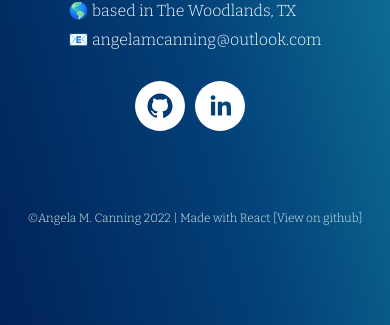
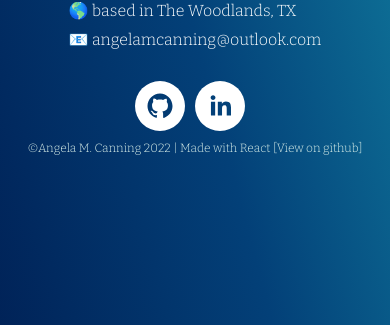
Before and after one commit to AngelaMaC/angelacanning, a React (Create React App) app: page / in a window 390 px wide. Shown: the part 388-713 px from the top of the page. Built offline with nearby package versions, Linux system fonts and the light colour scheme.

Commit message:
Modified file names and cleaned up CSS

```diff
--- a/src/App.js
+++ b/src/App.js
@@ -1,4 +1,4 @@
-import Header from './Header'
+import Navbar from './Navbar'
 import Main from './pages/Main'
 import About from './pages/About'
 import Portfolio from './pages/Portfolio'
@@ -11,7 +11,7 @@ function App() {
   return (
     <div className="App">
       <BrowserRouter>
-        <Header />
+        <Navbar />
         <Routes>
           <Route path='/' element={<Main />} />
           <Route path='about' element={<About />} />
--- a/src/Footer.js
+++ b/src/Footer.js
@@ -1,6 +1,6 @@
 const Footer = () => {
     return (
-        <footer className='created'>
+        <footer className='footer'>
             &copy;Angela M. Canning 2022 | Made with <a href='https://reactjs.org' target='blank' rel='noopener noreferrer'>React </a> <a href='https://github.com/AngelaMaC/angelacanning' target='blank' rel='noopener noreferrer'>[View on github]</a>
         </footer>
     )
--- a/src/Header.js
+++ b/src/Navbar.js
@@ -1,6 +1,6 @@
 import { Link } from 'react-router-dom'
 
-export const Header = () => {
+export const Navbar = () => {
     return (
         <nav className='main-nav'>
             <div className='nav'>
@@ -14,4 +14,4 @@ export const Header = () => {
     )
 }
 
-export default Header
+export default Navbar
--- a/src/index.css
+++ b/src/index.css
@@ -1,40 +1,25 @@
-/* @import url('https://fonts.googleapis.com/css2?family=Lekton&display=swap'); */
-/* @import url('https://fonts.googleapis.com/css2?family=Nunito&display=swap'); */
-/* @import url('https://fonts.googleapis.com/css2?family=Aleo&display=swap'); */
-/* @import url('https://fonts.googleapis.com/css2?family=Mulish:wght@300&display=swap'); */
 @import url('https://fonts.googleapis.com/css2?family=Bitter:wght@300;700&display=swap');
 
 * {
   box-sizing: border-box;
   margin: 0;
   padding: 0;
-  /* font-family: 'Lekton', sans-serif; */
-  /* font-family: 'Aleo', serif; */
-  /* font-family: 'Mulish', sans-serif; */
   font-family: 'Bitter', serif;
 }
 
 html,
-body,
-#root {
+body {
   height: 100%;
   width: 100%;
-}
-
-#root {
-  display: flex;
-  flex-direction: column;
 }
 
 .App {
   height: 100vh;
   width: 100%;
-
 }
 
 body {
   background: linear-gradient(75deg, #001f54, #034078, #1282a2) fixed;
-
 }
 
 li {
@@ -42,8 +27,8 @@ li {
   font-size: 18px;
 }
 
+/* Navbar */
 .main-nav {
-  /* width: 100%; */
   display: flex;
   flex-direction: column;
 }
@@ -54,7 +39,6 @@ li {
   justify-content: center;
   align-items: center;
   gap: 6rem;
-  /* padding: 0 1rem; */
 }
 
 .nav ul {
@@ -108,38 +92,9 @@ li {
   color: #fff;
 }
 
-/* colorful hover effect by https://codepen.io/t_afif/pen/MWmZQxg */
-.color-hover :active {
-  padding: 10px;
-  color: #0000;
-  font-weight: bold;
-  background: linear-gradient(rgb(255, 255, 255) 0 0) center/100% 100% no-repeat #3FB8AF;
-  -webkit-background-clip: text;
-  background-clip: text;
-  transition: .15s linear;
-}
-
-.color-hover:active {
-  background-size: 0 100%;
-}
-
-.color-hover:before {
-  content: "";
-  position: absolute;
-  inset: auto 50% 0;
-  height: 4px;
-  background-color: inherit;
-  transition: inherit;
-}
-
-.color-hover:hover:before {
-  inset: auto 0 0;
-}
-
-/* Main */
+/* Main (Home) */
 .wrapper {
   margin-top: 20px;
-  /* border: 1px solid salmon; */
   display: flex;
   justify-content: center;
 }
@@ -202,7 +157,6 @@ li {
 }
 
 .socials {
-  font-size: 1.5rem;
   margin-top: 2rem;
 }
 
@@ -210,11 +164,11 @@ li {
   margin-right: 10px;
 }
 
-.social-icons:hover {
+.social-bkg:hover {
   background-color: #3FB8AF;
+  height: 200px;
+  width: 200px;
   border-radius: 50%;
-  height: 300px;
-  width: 300px;
 }
 
 .email a {
@@ -222,11 +176,14 @@ li {
   text-decoration: none;
 }
 
-.created {
+.footer {
+  /* position: fixed;
+  left: 0;
+  bottom: 50px;
+  right: 0; */
   text-align: center;
   color: #DDF2EB;
   margin-top: auto;
-  /* margin-top: 200px; */
 }
 
 footer a {
@@ -290,6 +247,9 @@ footer a:hover {
 
 #about-text-box {
   max-width: 70vw;
+  display: flex;
+  justify-content: center;
+  align-items: center;
 }
 
 .about {
@@ -341,8 +301,6 @@ footer a:hover {
   padding-bottom: 10px;
 }
 
-
-
 .pages-left-container ul li {
   font-size: 1.3rem;
 }
@@ -354,11 +312,6 @@ footer a:hover {
   width: 100%;
   height: 100%;
   justify-content: center;
-  /* display: flex;
-  flex: 2 1;
-  align-items: center;
-  justify-content: center; */
-
 }
 
 .bottom {
@@ -377,7 +330,6 @@ footer a:hover {
 /* Portfolio Page */
 .portfolio-container,
 .about-container {
-  /* border: 1px solid salmon; */
   padding: 50px;
   margin-top: 20px;
   display: flex;
@@ -468,10 +420,8 @@ a {
 
 @media (max-width: 768px) {
 
-  /* nav bar */
+  /* navbar */
   .nav {
-    /* display: flex;
-    flex-direction: column; */
     gap: 0;
   }
 
@@ -546,8 +496,13 @@ a {
     display: none;
   }
 
-  .created {
-    padding: 50px 0px;
+  /* Footer */
+  .footer {
+    padding: 0px;
     font-size: .75rem;
+    position: relative;
+    left: 0;
+    bottom: 20px;
+    right: 0;
   }
 }
--- a/src/pages/About.js
+++ b/src/pages/About.js
@@ -6,7 +6,7 @@ const About = () => {
         <>
             <div className='about-container'>
                 <h1 className='about-title'>About Me</h1>
-                <div className='main-container' id='about-text-box'>
+                <div id='about-text-box'>
                     <div className='pages-left-container'>
                         <h2 className='margin-bottom margin-top'>Where I've Been</h2>
                         <div className='about-p'>For the past several years I have worked to improve my developer skills in HTML, CSS, Javascript, and various libraries used in web development. <br></br></div>
@@ -16,7 +16,7 @@ const About = () => {
                         <ul>
                             <li>My husband Toby and I have been married for 26 years. </li>
                             <li>Our children, Chris and Caden, are in college and high school.</li>
-                            <li>We have a Cavalier King Charles Spaniel named Oliver, who has his own Instagram account: <span className='social-icons ig'><SocialIcon url='https://www.instagram.com/oliverscavalierlife/' target='blank' rel='noopener noreferrer' bgColor='#FFFFFF' style={{ height: 25, width: 25 }} /></span></li>
+                            <li>We have a Cavalier King Charles Spaniel named Oliver, who has his own Instagram account: <span className='social-icons ig'><SocialIcon className='social-bkg' url='https://www.instagram.com/oliverscavalierlife/' target='blank' rel='noopener noreferrer' bgColor='#FFFFFF' style={{ height: 25, width: 25 }} /></span></li>
                         </ul>
                     </div>
                     <div className='right'>
--- a/src/pages/Main.js
+++ b/src/pages/Main.js
@@ -19,8 +19,8 @@ const Main = () => {
                             <li className='email'>&#128231; <a href='mailto:angelamcanning@outlook.com'>angelamcanning@outlook.com</a></li>
                         </ul>
                         <div className='socials'>
-                            <span className='social-icons'><SocialIcon url='https://github.com/AngelaMaC' target='blank' rel='noopener noreferrer' bgColor="#FFFFFF" /></span>
-                            <span className='social-icons'><SocialIcon url='https://www.linkedin.com/in/angie-canning-607aa162/' target='blank' rel='noopener noreferrer' bgColor='#FFFFFF' /></span>
+                            <span className='social-icons'><SocialIcon className='social-bkg' url='https://github.com/AngelaMaC' target='blank' rel='noopener noreferrer' bgColor="#FFFFFF" /></span>
+                            <span className='social-icons'><SocialIcon className='social-bkg' url='https://www.linkedin.com/in/angie-canning-607aa162/' target='blank' rel='noopener noreferrer' bgColor='#FFFFFF' /></span>
                         </div>
                     </div>
                 </div>
```
